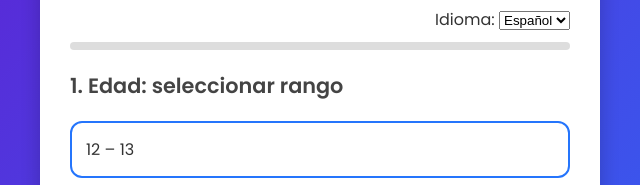
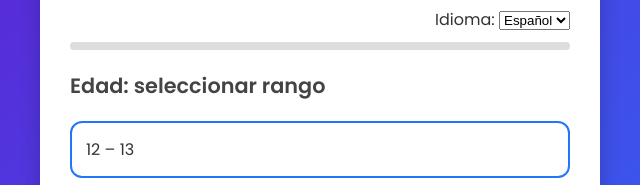
Before and after one commit to RomyGuzman/ludopatia.github.io, a plain HTML site: page index.html in a window 1280 px wide. Shown: the part 251-436 px from the top of the page, 320-960 px from the left. Drawn offline with Linux system fonts and the light colour scheme.

Commit message:
Update index.html

```diff
--- a/index.html
+++ b/index.html
@@ -233,18 +233,18 @@
 
         const questions = [
             { pregunta: "1. Edad: seleccionar rango", tipo: "opcion", opciones: ["12 – 13", "14 – 15", "16 – 17"] },
-            { pregunta: "2. Género", tipo: "opcion", opciones: ["Femenino", "Masculino", "Otro"] },
+            { pregunta: "2. Género", tipo: "opcion", opciones: ["Femenino", "Masculino", "Otro"] }, // "Otro" sin campo de texto
             { pregunta: "3. ¿Has apostado en línea alguna vez?", tipo: "opcion", opciones: ["Sí", "No"] },
-            { pregunta: "4. ¿Con qué frecuencia sueles apostar?", tipo: "opcion", opciones: ["Todos los días", "1 a 2 días por semana", "3 a 5 días por semana", "6 a 7 dias por semana"] },
-            { pregunta: "5. ¿Cuántas horas en dedicas a apostar en un día cuando jugas?", tipo: "opcion", opciones: ["Menos de 1 hora", "1 a 2 horas", "Más de 3 horas"] },
+            { pregunta: "4. ¿Con qué frecuencia sueles apostar?", tipo: "opcion", opciones: ["1 a 2 días por semana", "3 a 5 días por semana", "6 a 7 días por semana"] }, // "Todos los días" eliminado
+            { pregunta: "5. ¿Cuántas horas apostás por día?", tipo: "opcion", opciones: ["Menos de 1 hora", "1 a 2 horas", "Más de 3 horas"] }, // texto cambiado
             { pregunta: "6. ¿Qué días de la semana sueles apostar?", tipo: "multiple", opciones: ["Lunes", "Martes", "Miércoles", "Jueves", "Viernes", "Sábado", "Domingo"] },
-            { pregunta: "7. ¿En qué tipo de actividades apuestas?", tipo: "multiple", opciones: ["Casino online", "Apuestas deportivas", "Póker u otros juegos de cartas", "Juegos de azar (ruleta, tragamonedas, etc.)", "Otro"] },
+            { pregunta: "7. ¿En qué tipo de actividades apuestas?", tipo: "multiple", opciones: ["Casino online", "Apuestas deportivas", "Póker u otros juegos de cartas", "Juegos de azar (ruleta, tragamonedas, etc.)", "Otro"] }, // "Otro" sin campo de texto
             { pregunta: "8. ¿Los sitios de apuestas en los que juegas son oficiales (.bet)?", tipo: "opcion", opciones: ["Si", "No", "No sé"] },
-            { pregunta: "9. ¿De dónde obtienes el dinero para apostar?", tipo: "opcion", opciones: ["Un familiar", "Trabajo", "Becas", "Otros"] },
+            { pregunta: "9. ¿De dónde obtienes el dinero para apostar?", tipo: "multiple", opciones: ["Un familiar", "Trabajo", "Becas", "Otros"] }, // multiple y "Otros" sin campo de texto
             { pregunta: "10. ¿Cuánto dinero sueles apostar en una semana?", tipo: "opcion", opciones: ["Entre $1.000 y $5.000", "Entre $5.000 y $10.000", "Más de $10.000"] },
             { pregunta: "11. ¿Tus padres o tutores saben que apuestas?", tipo: "opcion", opciones: ["Sí", "No", "No estoy seguro"] },
-            { pregunta: "12. ¿Cómo conociste los juegos en línea?", tipo: "opcion", opciones: ["Redes sociales", "Amigos", "Familia", "Otro"] },
-            { pregunta: "13. ¿Por qué apuestas?", tipo: "multiple", opciones: ["Diversión o entretenimiento", "Para ganar dinero", "Porque mis amigos lo hacen", "Otro"] },
+            { pregunta: "12. ¿Cómo conociste los juegos en línea?", tipo: "multiple", opciones: ["Redes sociales", "Amigos", "Familia", "Otro"] }, // multiple y "Otro" sin campo de texto
+            { pregunta: "13. ¿Por qué apuestas?", tipo: "multiple", opciones: ["Diversión o entretenimiento", "Para ganar dinero", "Porque mis amigos lo hacen", "Otro"] }, // "Otro" sin campo de texto
             { pregunta: "14. ¿Conoces los riesgos de apostar?", tipo: "opcion", opciones: ["Si", "No"] },
             { pregunta: "15. ¿Sabes a dónde acudir o qué hacer si tuvieras un problema con las apuestas?", tipo: "opcion", opciones: ["Sí", "No"] },
             { pregunta: "16. ¿Te interesaría recibir información al respecto?", tipo: "opcion", opciones: ["Si", "No"] },
@@ -277,6 +277,11 @@
             if (currentQuestion === 3 && answers[3] === (idioma === "es" ? "No" : idioma === "en" ? "No" : "否")) {
                 currentQuestion = 16;
             }
+            // Si pregunta 3 es "Sí" y llega a la 16, mostrar final
+            if (answers[3] === (idioma === "es" ? "Sí" : idioma === "en" ? "Yes" : "是") && currentQuestion === 16) {
+                mostrarFinal();
+                return;
+            }
             if (currentQuestion >= questions.length) {
                 mostrarFinal();
                 return;
@@ -284,15 +289,15 @@
             updateProgress();
             let q = questions[currentQuestion];
             let qTrad = idioma === "es" ? q : traducciones[idioma][currentQuestion];
-            let html = `<h2>${qTrad.pregunta}</h2>`;
+            // Elimina el número de la pregunta para mostrar solo el texto
+            let preguntaSinNumero = qTrad.pregunta.replace(/^\d+\.\s*/, "");
+            let html = `<h2>${preguntaSinNumero}</h2>`;
 
             // Opciones únicas
             if (q.tipo === "opcion") {
                 qTrad.opciones.forEach((opt, i) => {
-                    let isOtro = opt.toLowerCase() === "otro" || opt.toLowerCase() === "other" || opt === "其他";
-                    html += `<div class="option" onclick="seleccionarOpcion(${currentQuestion}, ${i}, ${isOtro})" id="option_${currentQuestion}_${i}">
+                    html += `<div class="option" onclick="seleccionarOpcion(${currentQuestion}, ${i}, false)" id="option_${currentQuestion}_${i}">
                         <label>${opt}</label>
-                        ${isOtro ? `<input type="text" id="otroInput${currentQuestion}" style="display:none;" placeholder="${idioma === "zh" ? "请输入你的答案" : idioma === "en" ? "Type your answer" : "Escribe tu respuesta"}">` : ""}
                     </div>`;
                 });
                 html += `<div class="button-group">
@@ -303,10 +308,8 @@
             // Opciones múltiples
             else if (q.tipo === "multiple") {
                 qTrad.opciones.forEach((opt, i) => {
-                    let isOtro = opt.toLowerCase() === "otro" || opt.toLowerCase() === "other" || opt === "其他";
-                    html += `<div class="option" onclick="seleccionarMultiple(${currentQuestion}, ${i}, ${isOtro})" id="option_${currentQuestion}_${i}">
+                    html += `<div class="option" onclick="seleccionarMultiple(${currentQuestion}, ${i}, false)" id="option_${currentQuestion}_${i}">
                         <label>${opt}</label>
-                        ${isOtro ? `<input type="text" id="otroInput${currentQuestion}" style="display:none;" placeholder="${idioma === "zh" ? "请输入你的答案" : idioma === "en" ? "Type your answer" : "Escribe tu respuesta"}">` : ""}
                     </div>`;
                 });
                 html += `<div class="button-group">
```
